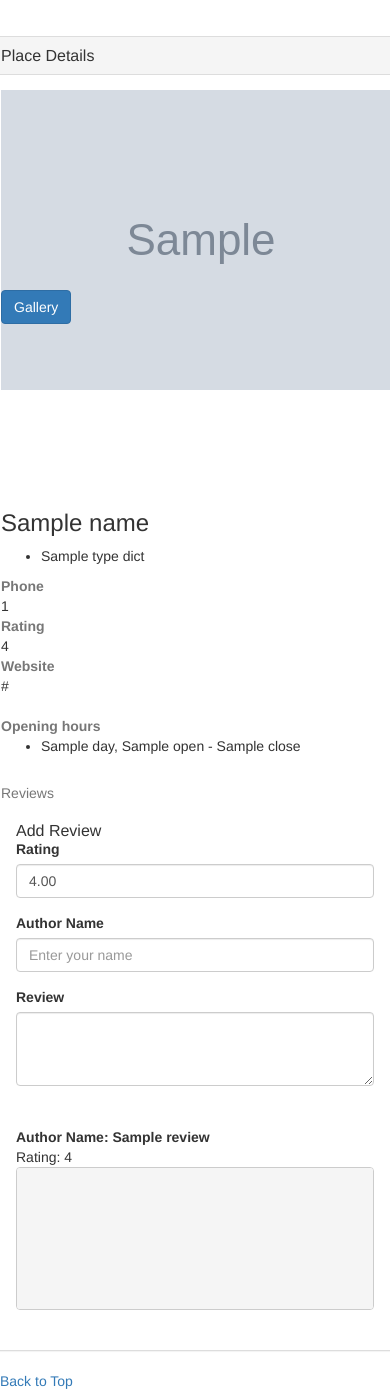
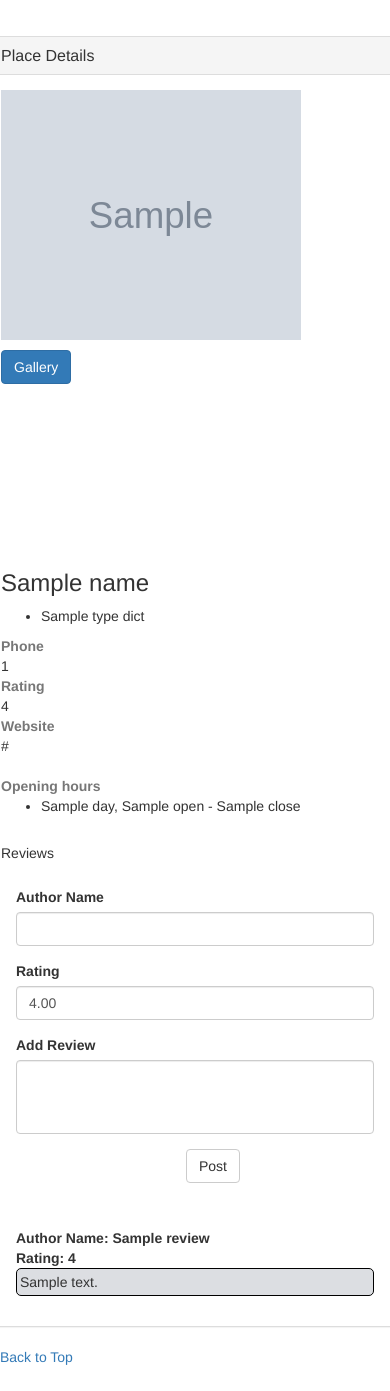
Before and after one commit to orikalinski/databases, a Django app: template gmp_databases/gmp_databases/templates/place.html in a window 390 px wide; the page is wider, and only the part inside the window is pictured. Shown: the part 67-1458 px from the top of that part. After the commit the page ends 1432 px from the top of that part, so only its background shows below. Run offline with Django 3.2, Linux system fonts and the light colour scheme; the template is opened without the code that fills it: most values are stand-ins (such as "Sample title", 1, 10 or a date in 2020); grey boxes marked "Sample" are stand-in pictures; some libraries are stand-ins or nearby versions.

Commit message:
finishing place page and cosmetic changes

```diff
--- a/gmp_databases/gmp_databases/templates/place.html
+++ b/gmp_databases/gmp_databases/templates/place.html
@@ -19,11 +19,11 @@
                                         <div class="row profile">
                                             <!-- Start .row -->
                                             <div class="col-md-4">
-                                                <div class="profile-avatar" style="height: 200px;">
-                                                    <img src="{{ image_url }}" style="overflow:hidden">
+                                                <div class="profile-avatar" style="height: 250px;">
+                                                    <img src="{{ image_url }}" style="overflow:hidden; height: 250px;  width:300px;">
                                                     <br>
                                                 </div>
-                                                <div class="profile-avatar" style="height: 200px;">
+                                                <div class="profile-avatar" style="height: 200px; margin-top: 10px;">
                                                     <button type="button" class="btn btn-primary btn-alt mr5 mb10 gallery-button" href="/gallery?place_id={{ place_id }}" style="cursor:pointer">Gallery</button>
                                                     <br>
                                                 </div>
@@ -72,50 +72,51 @@
                                             </div>
                                             <div class="col-md-12">
                                                 <div class="profile-info bt">
-                                                    <h5 class="text-muted">Reviews</h5>
+                                                    <h5>Reviews</h5>
+							<!-- ADD REVIEW -->
+							<div class="panel-body pt0 pb0">
+                                        			<form id="validate" class="form-horizontal group-border " role="form" method="get" action="insert_review">
+									<div class="form-group">
+                                                				<label class="col-lg-2 col-md-3 control-label" for="">Author Name</label>
+                                               					 <div class="col-lg-10 col-md-9">
+                                                    					<input type="text" class="form-control" name="author_name">
+                                                				</div>
+                                            				</div>
 
 
-                                                        <!-- Start .panel -->
-                                                        <div class="panel-heading">
-                                                            <h4 class="panel-title">Add Review</h4>
-                                                            <div>
-                                                                <form id="validate" class="form-horizontal group-border stripped" role="form" method="get" action="/insert_review">
-                                                                    <!-- End .form-group  -->
+
 									 <div class="form-group">
 									  	<label class="col-lg-2 col-md-3 control-label" for="">Rating</label>
 									        <div class="col-lg-10 col-md-9">
 									        	<input id="decimal-spinner" class="form-control" type="text" value="4.00" name="rating">
 									        </div>
                                             				</div>
-                                                                    <!-- End .form-group  -->
+
 									<div class="form-group">
-                                                                        <label for="author_name" class="col-lg-2 col-md-3 control-label">Author Name</label>
+                                                				<label class="col-lg-2 col-md-3 control-label" for="">Add Review</label>
                                                						 <div class="col-lg-10 col-md-9">
-                                                                            <input type="text" class="form-control" id="author_name" name="author_name" placeholder="Enter your name">
+                                                   						 <textarea class="form-control limitTextarea" maxlength="250" rows="3" name="text" style="resize: none;"></textarea>
 											</div>
+											<div class="col-lg-10 col-md-9" style="margin-top: 15px; margin-left: 20px;">
+												<button type="submit" class="btn btn-default" style="margin-left: 150px">Post</button>
 											</div>
-                                                                    <!-- End .form-group  -->
-                                                                    <div class="form-group">
-                                                                        <label class="col-lg-2 col-md-3 control-label" for="">Review</label>
-                                                                        <div class="col-lg-10 col-md-9">
-                                                                            <textarea class="form-control icon-textarea" rows="3" name="review"></textarea>
-                                                                            <i class="fa fa-comments textarea-icon s16"></i>
+											<input type="hidden" name="place_id" value="{{ place_id }}"/>
 									</div>
-                                                                    </div>
+
 								</form>
 							</div>
-                                                        </div>
+								<!---------------------------->
+
+                                                        <!-- Start .panel -->
                                                         {% for review in reviews %}
                                                         <div class="panel-body">
                                                                 <strong>Author Name: {{ review.author_name }}</strong>
                                                                 <br>
-                                                                <h7>Rating: {{ review.rating }}</h7>
+                                                                <h7><strong>Rating: {{ review.rating }}</strong></h7>
                                                             </address>
-                                                            <pre class="prettyprint">
-                                                                <p>
+								<div style="border: 1px solid black; border-radius:5px; padding: 3px 3px 3px 3px; background-color: #dcdee2;">
                                                                    	{{ review.text }}
-                                                                </p>
-                                                            </pre>
+                                                                </div>
                                                         </div>
                                                         {% endfor %}
                                                 </div>
```
Lines whose indentation alone changed are shown as unchanged.
